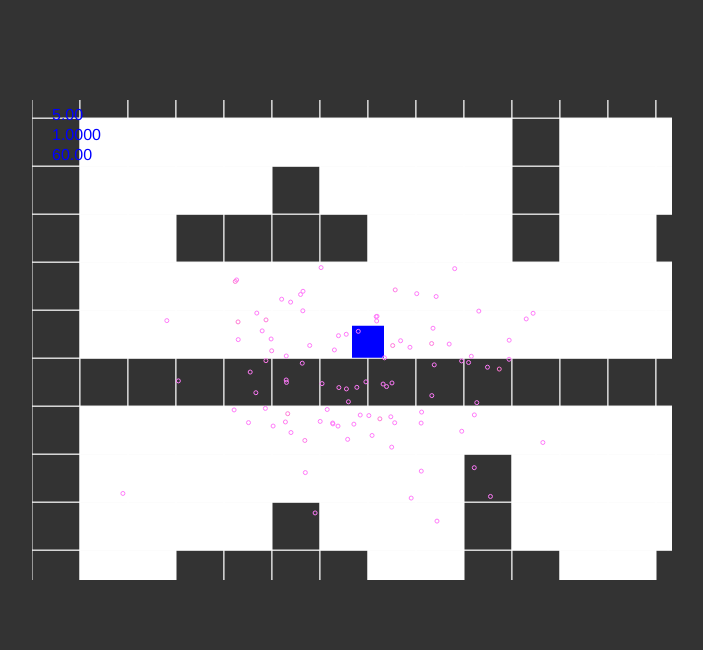
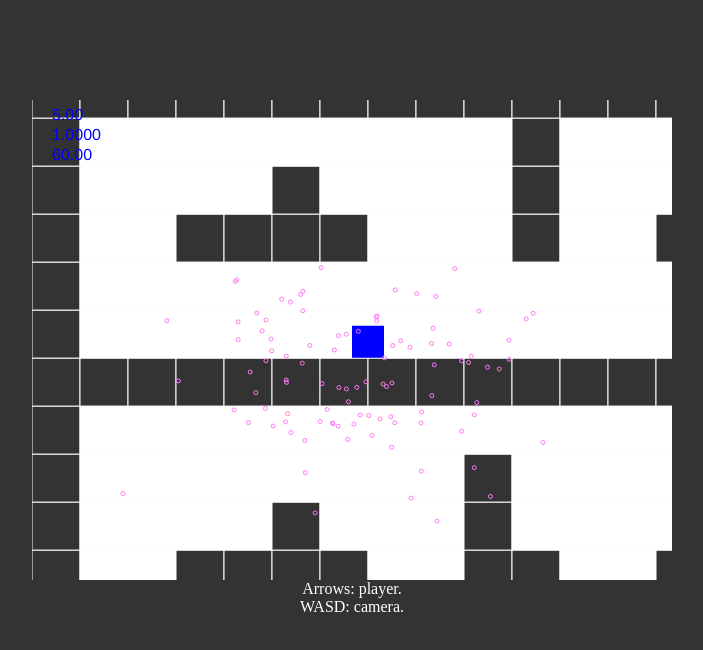
Before and after one commit to eugenioenko/gengine, a website: page index.html in a window 1280 px wide. Shown: the whole page, without its empty margins (288-991 px from the left). Drawn offline with Linux system fonts and the light colour scheme.

Commit message:
adding intruction to test

```diff
--- a/index.html
+++ b/index.html
@@ -13,10 +13,16 @@
 			margin-right: auto;
 			margin-top: 100px;
 		}
+		div.text{
+			text-align: center;
+			 color: #fff;
+		}
 		</style>
 		<script src="dist/gengine.js"></script>
 </head>
 <body>
 	<canvas id="canvas" width="640" height="480"></canvas>
+	<div class="text">Arrows: player.<br>
+	WASD: camera.
 </body>
 </html>
```
